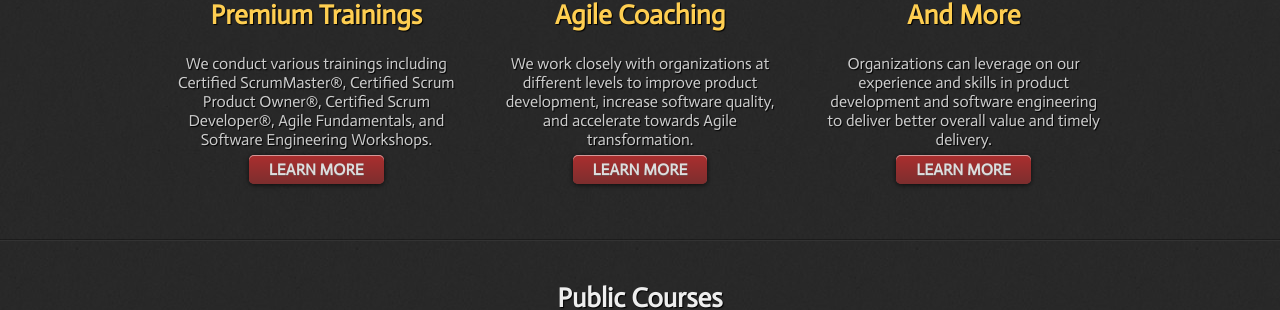
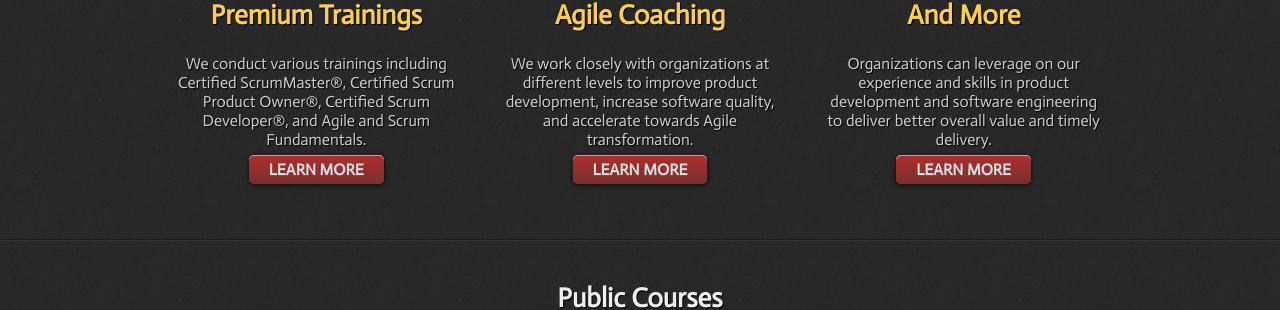
Before and after one commit to nerds-odd-e/odd-e.ph, a Jekyll site: the page built from index.html, in a window 1280 px wide. Shown: the part 494-804 px from the top of the page. Built offline with Jekyll 4.4.1, drawn with Linux system fonts in a browser that asks for light colours.

Commit message:
Match length

```diff
--- a/index.html
+++ b/index.html
@@ -17,7 +17,7 @@ description: Odd-e Philippines offers high-end services with regard to Agile Sof
       <h2><a href="/courses">Premium Trainings</a></h2>
     </header>
     <p>
-    We conduct various trainings including Certified ScrumMaster&reg;, Certified Scrum Product Owner&reg;, Certified Scrum Developer&reg;, Agile Fundamentals, and Software Engineering Workshops.
+    We conduct various trainings including Certified ScrumMaster&reg;, Certified Scrum Product Owner&reg;, Certified Scrum Developer&reg;, and Agile and Scrum Fundamentals.
     </p>
     <div class="call_for_action">
       <a href="/courses" title="Agile and Certified Scrum Trainings and Workshops">Learn More</a>
```
